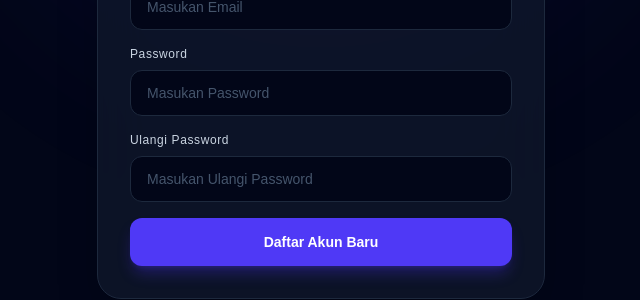
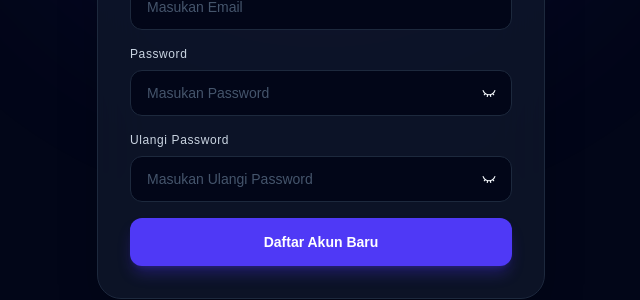
Before and after one commit to musyahya/test_frontend_skyworx, a Next.js app: page /register in a window 1280 px wide. Shown: the part 360-660 px from the top of the page, without its empty margins (319-959 px from the left). Built offline with nearby package versions, Linux system fonts and the light colour scheme.

Commit message:
is show password

```diff
--- a/src/components/atoms/InputField.tsx
+++ b/src/components/atoms/InputField.tsx
@@ -1,7 +1,8 @@
 "use client";
 
 import cn from "@/src/lib/cn";
-import React, { forwardRef, InputHTMLAttributes, ReactNode, useId } from "react";
+import { Eye, EyeClosed } from "lucide-react";
+import React, { forwardRef, InputHTMLAttributes, ReactNode, useId, useState } from "react";
 
 export interface TextFieldProps extends InputHTMLAttributes<HTMLInputElement> {
   label: string;
@@ -17,11 +18,13 @@ const TextField = forwardRef<HTMLInputElement, TextFieldProps>(
       error,
       leftIcon,
       rightIcon,
+      type = "text",
       ...props
     },
     ref,
   ) => {
     const id = useId();
+    const [isShowPassword, setIsShowPassword] = useState(false)
 
     return (
       <div className="flex flex-col gap-2">
@@ -29,9 +32,11 @@ const TextField = forwardRef<HTMLInputElement, TextFieldProps>(
           {label}
         </label>
 
+        <div className="relative">
             <input
             ref={ref}
             id={id}
+            type={isShowPassword ? "text" : type}
             suppressHydrationWarning
             {...props}
             className={cn(
@@ -43,6 +48,25 @@ const TextField = forwardRef<HTMLInputElement, TextFieldProps>(
                 ]
             )}
             />
+
+            <div className="absolute right-4 top-1/2 -translate-y-1/2 flex items-center gap-2">
+                {type === "password" && (
+                    <button
+                        type="button"
+                        tabIndex={-1}
+                        onClick={() => setIsShowPassword(!isShowPassword)}
+                        className="text-neutral-main hover:text-isme-main transition-colors outline-none"
+                    >
+                        {isShowPassword ? (
+                        <Eye size={14} />
+                        ) : (
+                        <EyeClosed size={14} />
+                        )}
+                    </button>
+                    )
+                }
+            </div>
+        </div>
 
         {!!error && (
             <p
```
Lines whose indentation alone changed are shown as unchanged.
